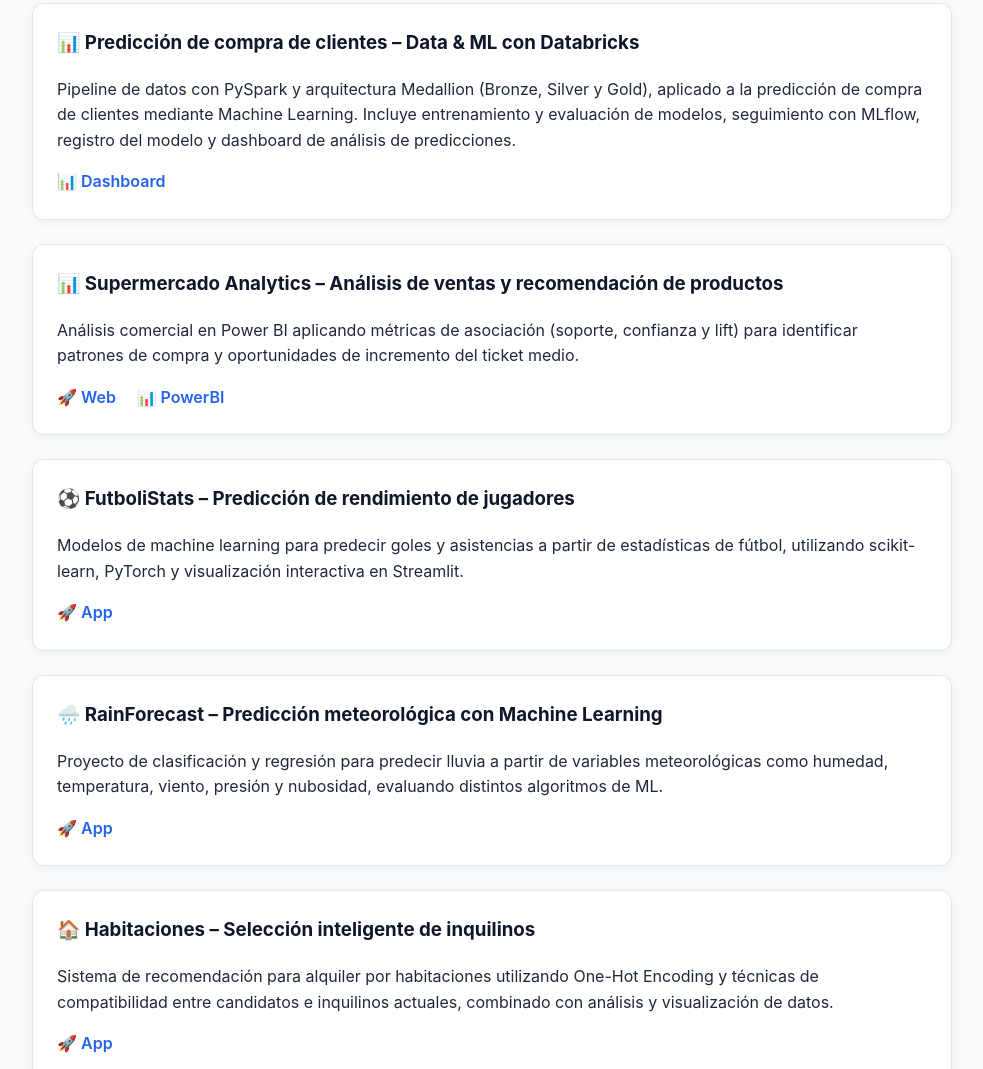
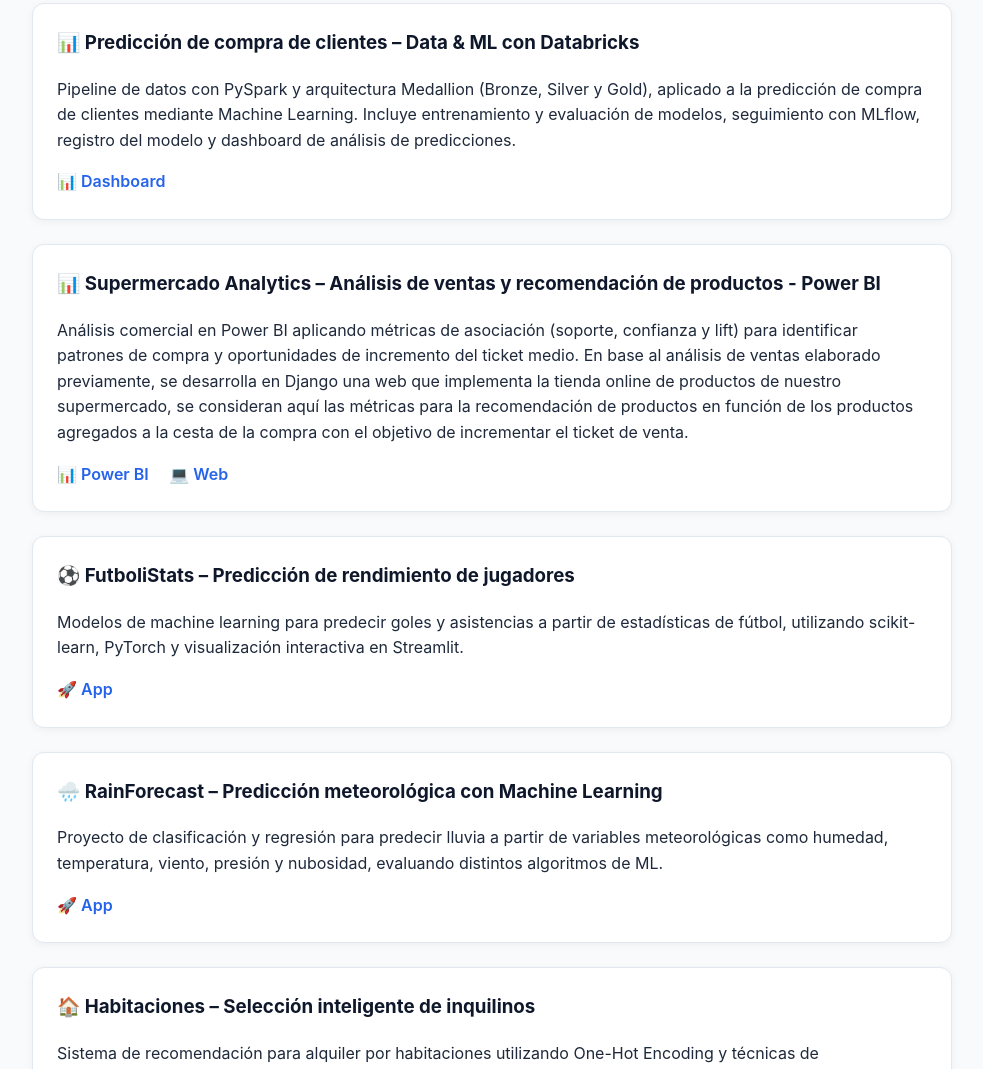
Before and after one commit to diegoparicio/diegoparicio.github.io, a plain HTML site: page index.html in a window 1280 px wide. Shown: the part 950-2019 px from the top of the page, without its empty margins (148-1131 px from the left). Drawn offline with Linux system fonts and the light colour scheme.

Commit message:
Update index.html

```diff
--- a/index.html
+++ b/index.html
@@ -179,14 +179,17 @@
       </div>
 
       <div class="project">
-        <h3>📊 Supermercado Analytics – Análisis de ventas y recomendación de productos</h3>
+        <h3>📊 Supermercado Analytics – Análisis de ventas y recomendación de productos - Power BI</h3>
         <p>
           Análisis comercial en Power BI aplicando métricas de asociación (soporte, confianza y lift)
           para identificar patrones de compra y oportunidades de incremento del ticket medio.
+
+          En base al análisis de ventas elaborado previamente, se desarrolla en Django una web que implementa la tienda online de productos de nuestro supermercado,
+          se consideran aquí las métricas para la recomendación de productos en función de los productos agregados a la cesta de la compra con el objetivo de incrementar el ticket de venta.
         </p>
         <div class="project-links">
-          <a href="https://supermercado.pythonanywhere.com/" target="_blank">🚀 Web</a>
-          <a href="https://app.powerbi.com/view?r=eyJrIjoiMGMzNzIwYzEtYjFhOS00MjI4LWE2YTgtM2I5ZDY5ODY2YTM2IiwidCI6IjVkN2UyNDgxLWJhNGUtNDExMy1hMDhiLWYyNmQwMWQ3Yjg0OSJ9" target="_blank">📊 PowerBI</a>
+          <a href="https://app.powerbi.com/view?r=eyJrIjoiMGMzNzIwYzEtYjFhOS00MjI4LWE2YTgtM2I5ZDY5ODY2YTM2IiwidCI6IjVkN2UyNDgxLWJhNGUtNDExMy1hMDhiLWYyNmQwMWQ3Yjg0OSJ9" target="_blank">📊 Power BI</a>
+          <a href="https://supermercado.pythonanywhere.com/" target="_blank">💻 Web</a>
         </div>
       </div>
 
```
